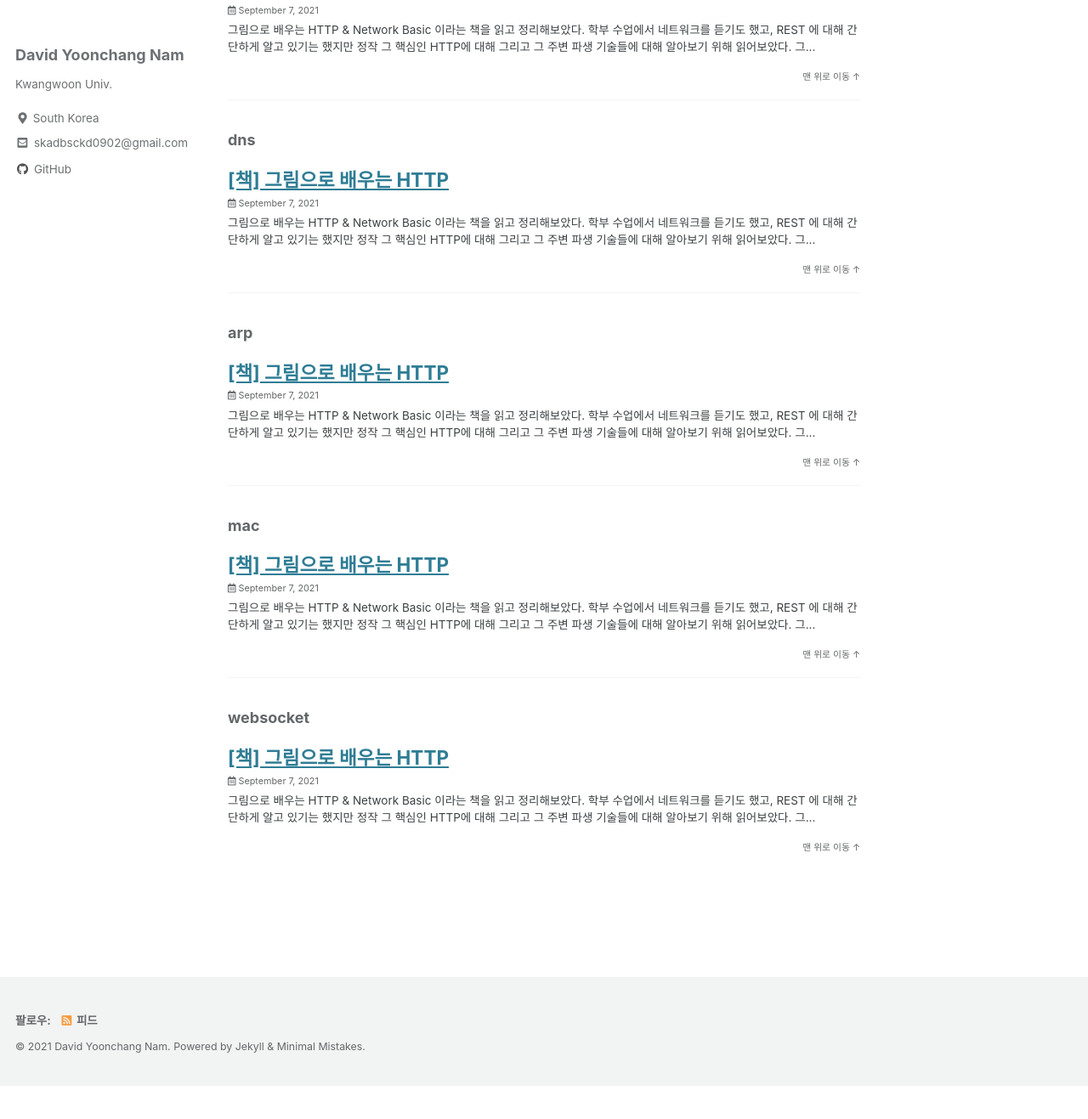
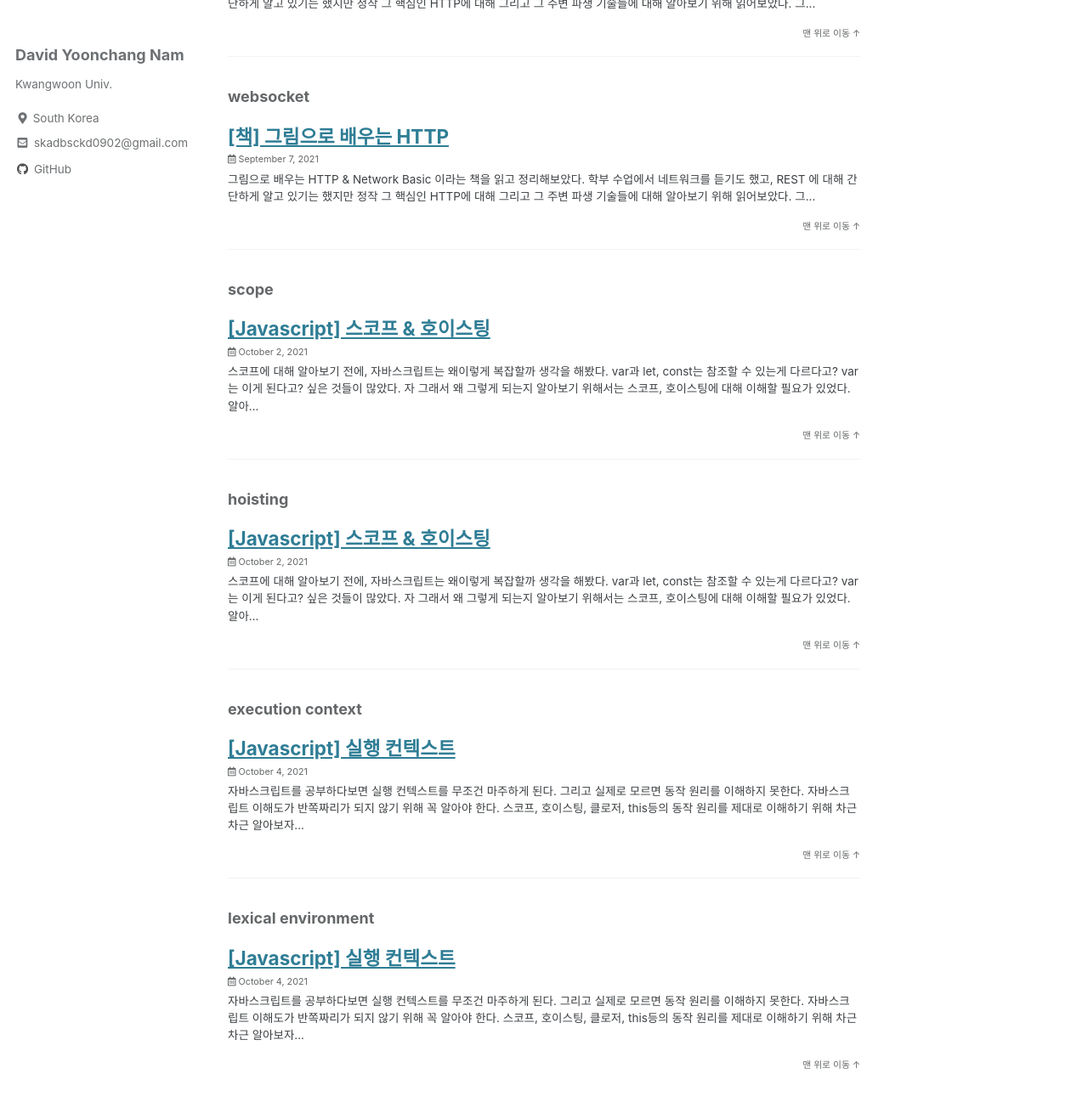
Before and after one commit to Akgop/Akgop.github.io, a Jekyll site: the page built from _pages/tags-archive.md, in a window 1280 px wide and 1400 px high, scrolled down 44174 px. Shown: the top 1317 px of the window at 85% size. Built offline with Jekyll 4.4.1, drawn with Linux system fonts in a browser that asks for light colours; cached includes are drawn as plain includes; before the commit the page ends 45452 px from its top, so only the background shows below that; some of the changed text lies outside the part shown.

Commit message:
Update 2021-10-04-JS-execution-context.md

```diff
--- a/_posts/2021-10-04-JS-execution-context.md
+++ b/_posts/2021-10-04-JS-execution-context.md
@@ -3,8 +3,8 @@ title: \[Javascript] 실행 컨텍스트
 categories:
   - javascript
 tags:
-  - scope
-  - hoisting
+  - execution context
+  - lexical environment
 toc: true
 ---
 
```
